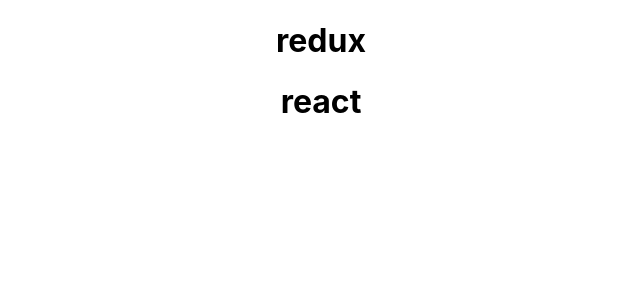
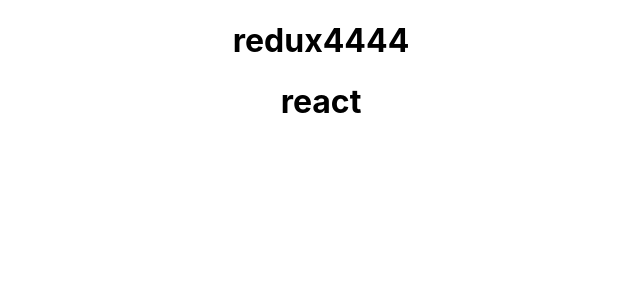
Before and after one commit to 20011994/Techbreakfront, a React (Create React App) app: page / in a window 1280 px wide. Shown: the top 300 px of the page, without its empty margins (319-959 px from the left). Built offline with nearby package versions, Linux system fonts and the light colour scheme.

Commit message:
pdev commit

```diff
--- a/src/App.js
+++ b/src/App.js
@@ -4,7 +4,7 @@
 function App() {
   return (
     <div className="App">
-    <h1>redux</h1>
+    <h1>redux4444</h1>
     <h1>react</h1>
 
 
```
